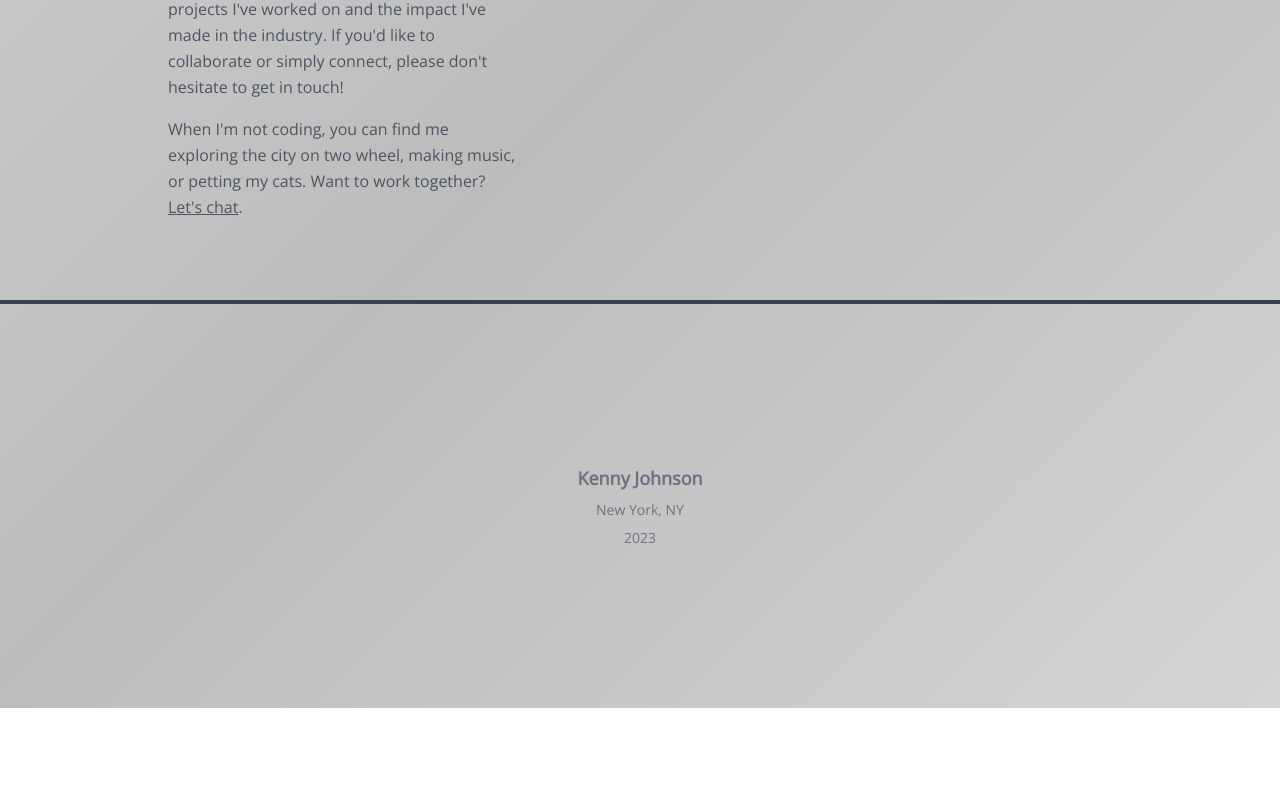
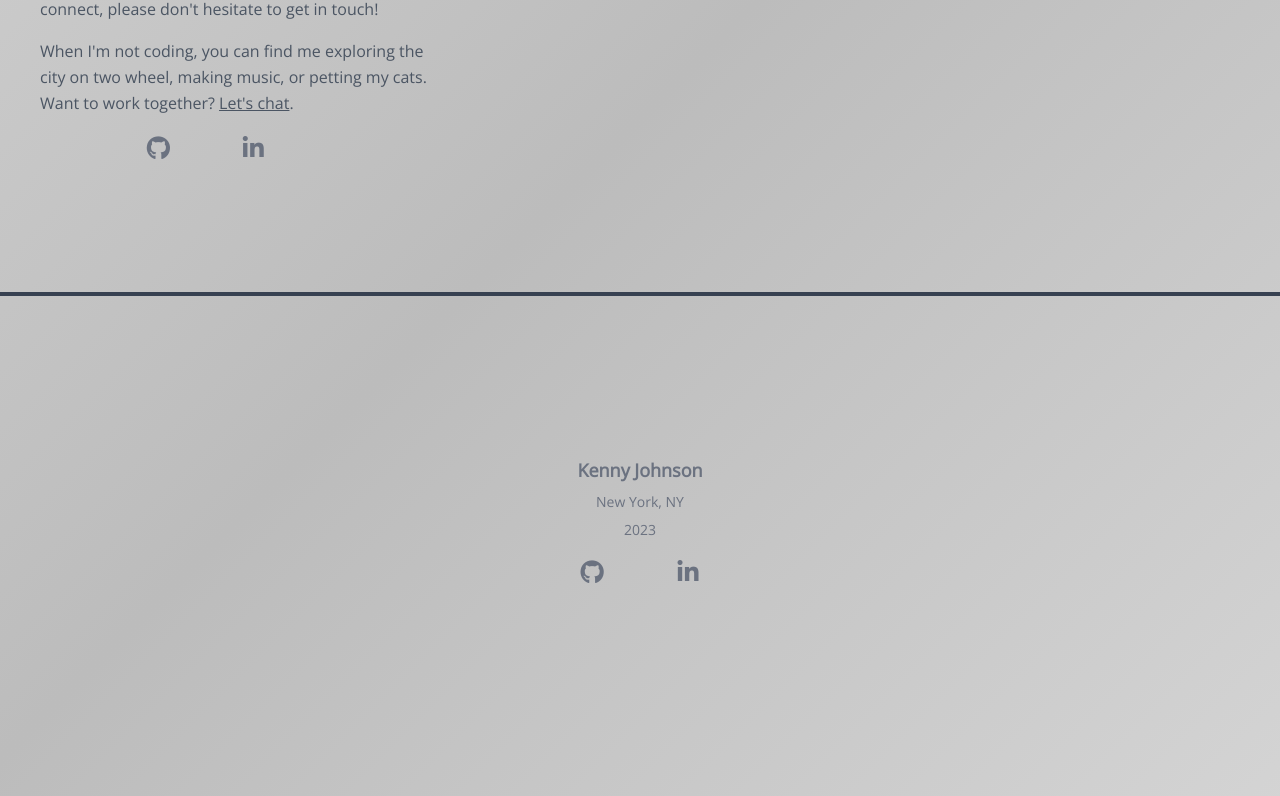
Before and after one commit to papercircuit/simple-portfolio, a React (Create React App) app: page /about in a window 1280 px wide. Shown: the part 726-1522 px from the top of the page. Before the commit the page ends 1434 px from the top, so only its background shows below. Built offline with nearby package versions, Linux system fonts and the light colour scheme.

Commit message:
Logos added, fontAwesome

```diff
--- a/public/index.html
+++ b/public/index.html
@@ -4,6 +4,8 @@
     <meta charset="utf-8" />
     <link rel="icon" href="%PUBLIC_URL%/favicon.ico" />
     <meta name="viewport" content="width=device-width, initial-scale=1" />
+    <link rel="stylesheet" href="https://cdnjs.cloudflare.com/ajax/libs/font-awesome/6.1.0/css/all.min.css" />
+
     <meta name="theme-color" content="#000000" />
     <meta
       name="description"
--- a/src/App.js
+++ b/src/App.js
@@ -37,7 +37,7 @@ function App() {
         <Route exact path="/" element={<Portfolio />} />
         <Route exact path="/background" element={<Background />} />
         <Route exact path="/favicon-view" element={<FaviconView />} />
-        <Route exact path="/about" element={<About />} />
+        <Route exact path="/about" element={<About />} darkMode={darkMode} />
       </Routes>
       <Footer darkMode={darkMode} />
     </div>
--- a/src/components/Footer.js
+++ b/src/components/Footer.js
@@ -2,6 +2,8 @@ import { motion } from "framer-motion";
 import ContactForm from "./ContactForm";
 
 const Footer = ({ darkMode }) => {
+  const logoClasses = "text-2xl w-20 h-20 mx-2 dark:text-white text-gray-500";
+
   return (
     <motion.footer
       className="border-t-4 py-20 md:py-40 border-gray-700 dark:border-gray-300
@@ -17,6 +19,23 @@ const Footer = ({ darkMode }) => {
           </p>
           <p className="text-sm mt-2 text-gray-500">New York, NY</p>
           <p className="text-sm mt-2 text-gray-500">2023</p>
+          {/* Social Media Icons */}
+          <div className="mt-4 flex justify-center">
+            <a
+              href="https://github.com/paper-circuit"
+              target="_blank"
+              rel="noopener noreferrer"
+            >
+              <i className={`fab fa-github ${logoClasses}`}></i>
+            </a>
+            <a
+              href="https://www.linkedin.com/in/kenny-johnson-nyc/"
+              target="_blank"
+              rel="noopener noreferrer"
+            >
+              <i className={`fab fa-linkedin-in ${logoClasses}`}></i>
+            </a>
+          </div>
           {/* <ContactForm  /> */}
         </div>
       </div>
--- a/src/pages/About.js
+++ b/src/pages/About.js
@@ -3,7 +3,9 @@ import { motion } from "framer-motion";
 import "tailwindcss/tailwind.css";
 import Avatar from "../assets/kenny.jpeg";
 
-const About = () => {
+const About = ({ darkMode }) => {
+  const logoClasses = "text-2xl w-20 h-20 mx-2 dark:text-white text-gray-500";
+
   const textVariants = {
     initial: {
       opacity: 0,
@@ -48,7 +50,7 @@ const About = () => {
   return (
     <section
       id="about"
-      className="max-w-screen-lg mx-auto px-10 pb-20 pt-20 flex flex-col md:flex-row"
+      className="mx-auto px-10 pb-20 pt-20 flex flex-col md:flex-row dark:bg-gradient-to-br dark:from-gray-800 dark:via-gray-700 dark:to-gray-600"
     >
       <div className="text-left">
         <motion.h2
@@ -121,6 +123,23 @@ const About = () => {
           </motion.span>
           .
         </motion.p>
+        {/* Social Media Icons */}
+        <div className="mt-4 flex justify-center">
+          <a
+            href="https://github.com/paper-circuit"
+            target="_blank"
+            rel="noopener noreferrer"
+          >
+            <i className={`fab fa-github ${logoClasses}`}></i>
+          </a>
+          <a
+            href="https://www.linkedin.com/in/kenny-johnson-nyc/"
+            target="_blank"
+            rel="noopener noreferrer"
+          >
+            <i className={`fab fa-linkedin-in ${logoClasses}`}></i>
+          </a>
+        </div>
       </div>
       <div className="relative flex align-center justify-middle min-w-[60%] w-xl md:w-full h-[50vh] md:h-[63vh] dark:border-gray-200 rounded-sm overflow-hidden mt-6 md:ml-6">
         <motion.img
```
